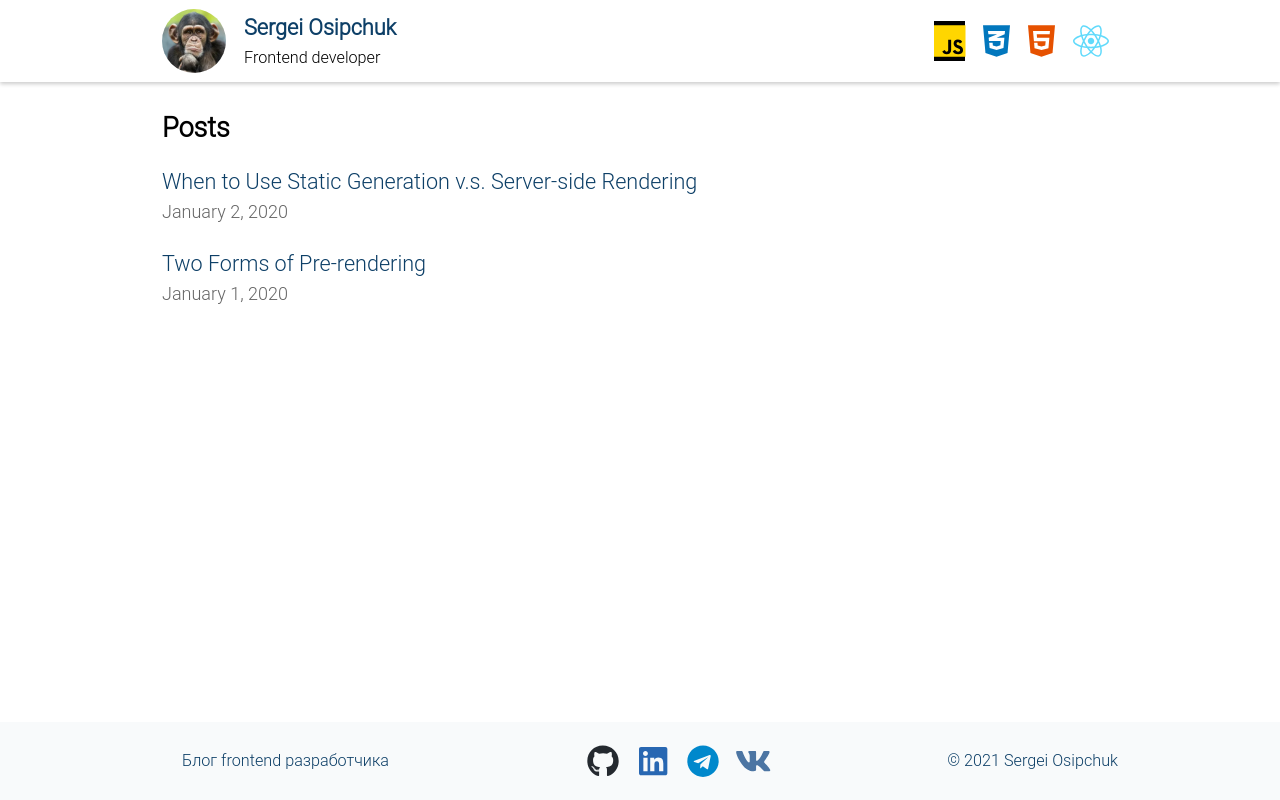
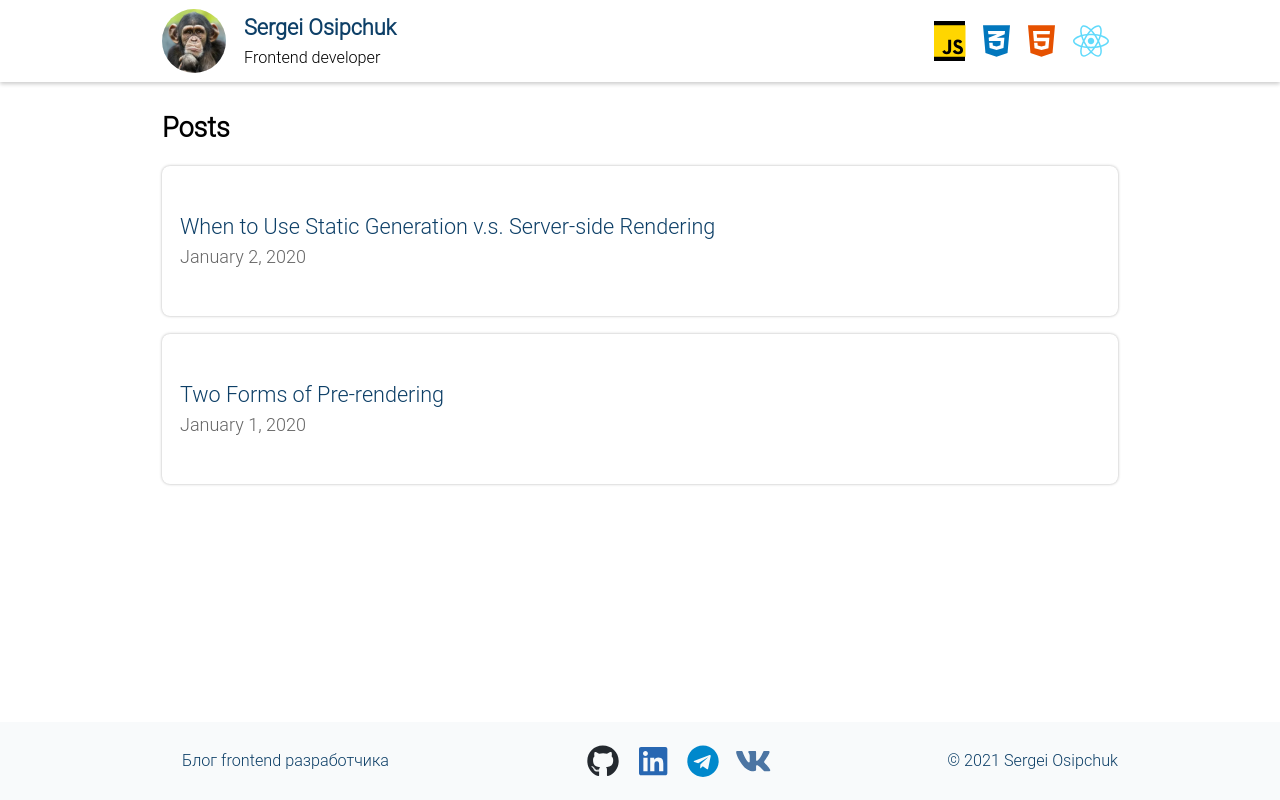
Before and after one commit to SergBlack/nextjs-blog, a Next.js app: page / in a window 1280 px wide. Built offline with nearby package versions, Linux system fonts and the light colour scheme.

Commit message:
feat: add post card

```diff
--- a/src/components/Avatar/index.tsx
+++ b/src/components/Avatar/index.tsx
@@ -1,7 +1,7 @@
 import Image from 'next/image';
 import Link from 'next/link';
 
-import utilStyles from '@/styles/utils.module.css';
+import utilStyles from '@/styles/utils.module.scss';
 import styles from './styles.module.scss';
 
 type Props = {
--- /dev/null
+++ b/src/components/PostCard/index.tsx
@@ -0,0 +1,26 @@
+import Link from 'next/link';
+
+import { Date } from '@/components/Date';
+import utilStyles from '@/styles/utils.module.scss';
+import styles from './styles.module.scss';
+
+type Props = {
+  id: string;
+  date: string;
+  title: string;
+};
+
+export const PostCard = ({ id, date, title }: Props) => (
+  <Link href={`/posts/${id}`}>
+    <div
+      className={`${utilStyles.borderCircle} ${utilStyles.link} ${styles.postCard}`}
+      onClick={() => console.log('click')}
+    >
+      <a className={styles.link}>{title}</a>
+
+      <div className={styles.date}>
+        <Date dateString={date} />
+      </div>
+    </div>
+  </Link>
+);
--- /dev/null
+++ b/src/components/PostCard/styles.module.scss
@@ -0,0 +1,25 @@
+@import 'src/styles/colors';
+
+.postCard {
+  display: flex;
+  flex-direction: column;
+  justify-content: center;
+  width: 100%;
+  min-height: 150px;
+  transition-duration: 300ms;
+  box-shadow: $card-shadow;
+  padding: 1rem;
+  margin-bottom: 1rem;
+}
+
+.postCard:hover {
+  cursor: pointer;
+  transition-duration: 300ms;
+  transform: scale(1.01);
+  box-shadow: $card-shadow-hover;
+}
+
+.date {
+  font-size: 1rem;
+  color: $grey;
+}
--- a/src/components/PostsList/index.tsx
+++ b/src/components/PostsList/index.tsx
@@ -1,22 +1,11 @@
-import Link from 'next/link';
-
-import { Date } from '@/components/Date';
-import utilStyles from '@/styles/utils.module.css';
+import { PostCard } from '@/components/PostCard';
 import { PagePropsType } from '@/types/posts';
-import styles from './styles.module.scss';
+import utilStyles from '@/styles/utils.module.scss';
 
 export const PostsList = ({ postsData }: PagePropsType) => (
   <ul className={utilStyles.list}>
     {postsData.map(({ id, date, title }) => (
-      <li className={utilStyles.listItem} key={id}>
-        <Link href={`/posts/${id}`}>
-          <a>{title}</a>
-        </Link>
-
-        <div className={styles.date}>
-          <Date dateString={date} />
-        </div>
-      </li>
+      <PostCard key={id} id={id} date={date} title={title} />
     ))}
   </ul>
 );
--- a/src/components/PostsList/styles.module.scss
+++ /dev/null
@@ -1,6 +0,0 @@
-@import 'src/styles/colors';
-
-.date {
-  font-size: 1rem;
-  color: $grey;
-}
--- a/src/pages/index.tsx
+++ b/src/pages/index.tsx
@@ -5,7 +5,7 @@ import { PostsList } from '@/components/PostsList';
 import { getSortedPostsData } from '@/lib/posts';
 import { PagePropsType } from '@/types/posts';
 import { siteTitle } from '@/constants/constants';
-import utilStyles from '@/styles/utils.module.css';
+import utilStyles from '@/styles/utils.module.scss';
 
 import styles from './styles.module.scss';
 
--- a/src/pages/posts/[id].tsx
+++ b/src/pages/posts/[id].tsx
@@ -5,7 +5,7 @@ import { Layout } from '@/components/Layout';
 import { Date } from '@/components/Date';
 import { getAllPostIds, getPostData } from '@/lib/posts';
 import { PostType } from '@/types/posts';
-import utilStyles from '@/styles/utils.module.css';
+import utilStyles from '@/styles/utils.module.scss';
 
 export const getStaticProps: GetStaticProps = async ({ params }) => {
   const id = Array.isArray(params?.id) ? params?.id[0] : params?.id;
--- a/src/styles/colors.scss
+++ b/src/styles/colors.scss
@@ -10,3 +10,5 @@ $light-blue: #6b48ff;
 $light: #f2f4f6;
 
 $shadow: #ccc;
+$card-shadow: 0 0 3px 0 rgba(0, 0, 0, 0.3);
+$card-shadow-hover: 0 0 10px 0 rgba(0, 0, 0, 0.3);
--- a/src/styles/utils.module.css
+++ b/src/styles/utils.module.scss
@@ -1,3 +1,5 @@
+@import './colors';
+
 .heading2Xl {
   font-size: 2.5rem;
   line-height: 1.2;
@@ -50,3 +52,16 @@
 .listItem {
   margin: 0 0 1.25rem;
 }
+
+.link {
+  a {
+    color: $blue;
+    text-decoration: none;
+  }
+
+  a:hover {
+    color: $blue;
+    text-decoration: none;
+    cursor: pointer;
+  }
+}
```
